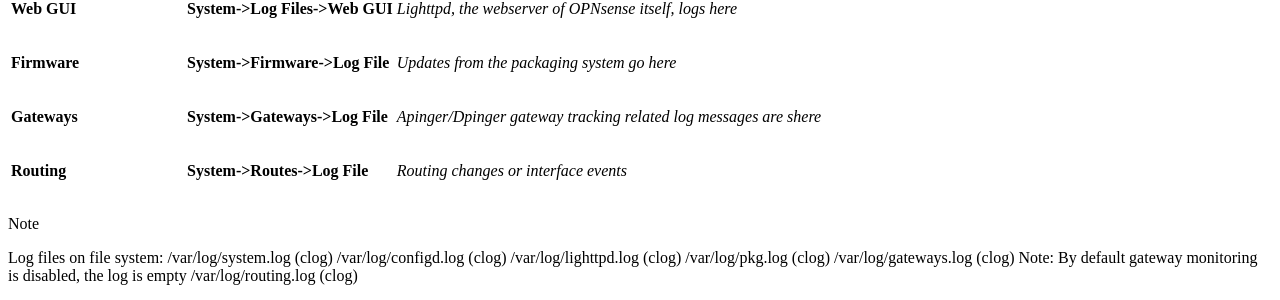
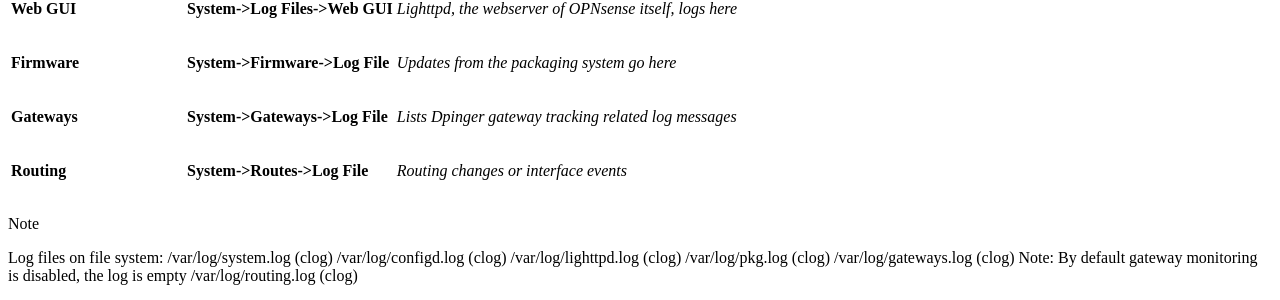
Before and after one commit to opnsense/docs, a Sphinx documentation site: the page built from source/manual/logging.rst, in a window 1280 px wide and 900 px high, scrolled down 1222 px. Shown: the part 152-452 px from the top of the window. Built offline with Sphinx 7.4.7 and the Read the Docs theme 2.0.0, drawn with Linux system fonts in a browser that asks for light colours.

Commit message:
Update source/manual/logging.rst
Co-Authored-By: soder10 <20913899+soder10@users.noreply.github.com>

```diff
--- a/source/manual/logging.rst
+++ b/source/manual/logging.rst
@@ -15,7 +15,7 @@ System
  **Backend / config daemon**   **System->Log Files->Backend**   *Here you can find logs for config generation of API usage*
  **Web GUI**                   **System->Log Files->Web GUI**   *Lighttpd, the webserver of OPNsense itself, logs here*
  **Firmware**                  **System->Firmware->Log File**   *Updates from the packaging system go here*
- **Gateways**                  **System->Gateways->Log File**   *Apinger/Dpinger gateway tracking related log messages are shere*
+ **Gateways**                  **System->Gateways->Log File**   *Lists Dpinger gateway tracking related log messages*
  **Routing**                   **System->Routes->Log File**     *Routing changes or interface events*
 ============================= ================================ =============================================================
 
```
